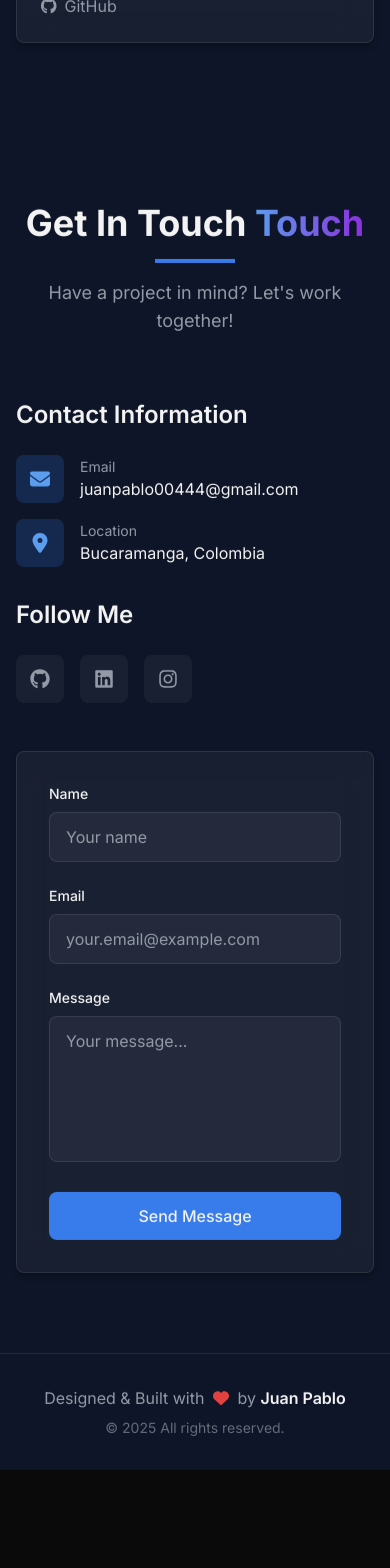
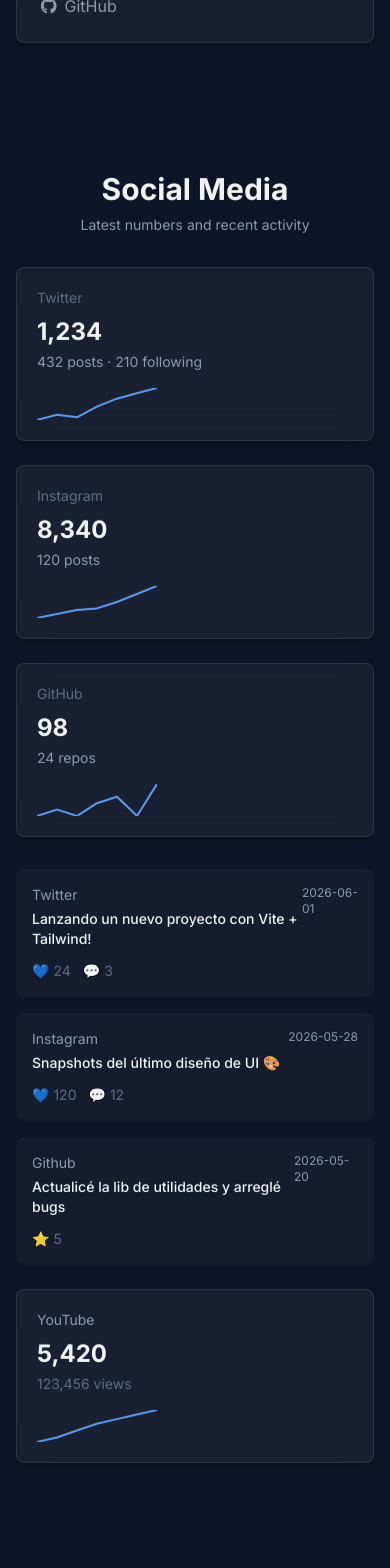
Before and after one commit to juanarz/portfolio-web, a React (Vite) app: page / in a window 390 px wide. Shown: the part 8700-10268 px from the top of the page. Before the commit the page ends 10169 px from the top, so only its background shows below. Built offline with nearby package versions, Linux system fonts and the light colour scheme.

Commit message:
feat: add new social media section

```diff
--- a/src/App.jsx
+++ b/src/App.jsx
@@ -7,6 +7,7 @@
 import Contact from './components/sections/Contact'
 import Footer from './components/layout/Footer'
 import Experience from './components/sections/Experience'
+import SocialStats from './components/ui/SocialStats'
 
 function App() {
   const [isLoading, setIsLoading] = useState(true)
@@ -65,6 +66,7 @@
         <Experience />
         <Skills />
         <Projects />
+  <SocialStats />
         <Contact />
       </main>
       <Footer />
--- /dev/null
+++ b/src/components/ui/SocialStats.jsx
@@ -0,0 +1,145 @@
+import PropTypes from 'prop-types'
+import { socialMock } from '../../data/socialMock'
+
+const Sparkline = ({ points = [] }) => {
+  if (!points || points.length === 0) return null
+  const width = 120
+  const height = 32
+  const max = Math.max(...points)
+  const min = Math.min(...points)
+  const range = max - min || 1
+
+  const path = points
+    .map((v, i) => {
+      const x = (i / (points.length - 1)) * width
+      const y = height - ((v - min) / range) * height
+      return `${i === 0 ? 'M' : 'L'} ${x.toFixed(2)} ${y.toFixed(2)}`
+    })
+    .join(' ')
+
+  return (
+    <svg width={width} height={height} className="block">
+      <path d={path} fill="none" stroke="#60A5FA" strokeWidth="2" strokeLinecap="round" strokeLinejoin="round" />
+    </svg>
+  )
+}
+
+const StatCard = ({ title, value, subtitle, spark }) => (
+  <div className="glass-effect p-5 rounded-lg flex flex-col justify-between">
+    <div>
+      <div className="text-sm text-slate-400 dark:text-slate-500">{title}</div>
+      <div className="mt-2 text-2xl font-bold">{value}</div>
+      {subtitle && <div className="text-sm text-slate-500 dark:text-slate-400 mt-1">{subtitle}</div>}
+    </div>
+    {spark && (
+      <div className="mt-4">
+        <Sparkline points={spark} />
+      </div>
+    )}
+  </div>
+)
+
+const RecentItem = ({ item }) => {
+  return (
+    <div className="p-4 rounded-lg bg-white/5 dark:bg-slate-800/40">
+      <div className="flex justify-between items-start">
+        <div>
+          <div className="text-sm text-slate-400 capitalize">{item.platform}</div>
+          <div className="font-medium mt-1 text-sm">{item.text}</div>
+        </div>
+        <div className="text-xs text-slate-400">{item.date}</div>
+      </div>
+      <div className="mt-3 text-sm text-slate-500">
+        {item.likes !== undefined && <span className="mr-3">💙 {item.likes}</span>}
+        {item.comments !== undefined && <span className="mr-3">💬 {item.comments}</span>}
+        {item.stars !== undefined && <span className="mr-3">⭐ {item.stars}</span>}
+      </div>
+    </div>
+  )
+}
+
+const SocialStats = ({ data = socialMock }) => {
+  const { summary, recent, trends } = data
+
+  return (
+    <section id="social-stats" className="py-12 px-4">
+      <div className="max-w-6xl mx-auto">
+        <div className="text-center mb-8">
+          <h3 className="text-3xl font-bold">Social Media</h3>
+          <p className="text-sm text-slate-500 dark:text-slate-400 mt-2">Latest numbers and recent activity</p>
+        </div>
+
+        <div className="grid grid-cols-1 md:grid-cols-3 gap-6 mb-8">
+          <StatCard
+            title="Twitter"
+            value={summary.twitter.followers.toLocaleString()}
+            subtitle={`${summary.twitter.posts} posts · ${summary.twitter.following} following`}
+            spark={trends.twitter}
+          />
+
+          <StatCard
+            title="Instagram"
+            value={summary.instagram.followers.toLocaleString()}
+            subtitle={`${summary.instagram.posts} posts`}
+            spark={trends.instagram}
+          />
+
+          <StatCard
+            title="GitHub"
+            value={summary.github.followers}
+            subtitle={`${summary.github.repos} repos`}
+            spark={trends.github}
+          />
+        </div>
+
+        <div className="grid md:grid-cols-3 gap-6">
+          <div className="md:col-span-2 space-y-4">
+            {recent.map((r, i) => (
+              <RecentItem key={i} item={r} />
+            ))}
+          </div>
+
+          <div>
+            <div className="glass-effect p-5 rounded-lg">
+              <div className="text-sm text-slate-400">YouTube</div>
+              <div className="mt-2 text-2xl font-bold">{summary.youtube.subscribers.toLocaleString()}</div>
+              <div className="text-sm text-slate-500 mt-1">{summary.youtube.views.toLocaleString()} views</div>
+              <div className="mt-4">
+                <Sparkline points={trends.youtube} />
+              </div>
+            </div>
+          </div>
+        </div>
+      </div>
+    </section>
+  )
+}
+
+SocialStats.propTypes = {
+  data: PropTypes.object,
+}
+
+export default SocialStats
+
+// Prop types for subcomponents
+Sparkline.propTypes = {
+  points: PropTypes.arrayOf(PropTypes.number),
+}
+
+StatCard.propTypes = {
+  title: PropTypes.string,
+  value: PropTypes.oneOfType([PropTypes.string, PropTypes.number, PropTypes.node]).isRequired,
+  subtitle: PropTypes.string,
+  spark: PropTypes.arrayOf(PropTypes.number),
+}
+
+RecentItem.propTypes = {
+  item: PropTypes.shape({
+    platform: PropTypes.string,
+    date: PropTypes.string,
+    text: PropTypes.string,
+    likes: PropTypes.number,
+    comments: PropTypes.number,
+    stars: PropTypes.number,
+  }).isRequired,
+}
--- a/src/data/navigation.js
+++ b/src/data/navigation.js
@@ -5,6 +5,7 @@
     { name: 'Work', href: '#experience' },
     { name: 'Skills', href: '#skills' },
     { name: 'Projects', href: '#projects' },
+    { name: 'Social Media', href: '#social-stats' },
     { name: 'Contact', href: '#contact' },
   ],
   es: [
@@ -13,6 +14,7 @@
     { name: 'Experiencia', href: '#experience' },
     { name: 'Habilidades', href: '#skills' },
     { name: 'Proyectos', href: '#projects' },
+    { name: 'Redes Sociales', href: '#social-stats' },
     { name: 'Contacto', href: '#contact' },
   ],
 }
--- /dev/null
+++ b/src/data/socialMock.js
@@ -0,0 +1,39 @@
+export const socialMock = {
+  summary: {
+    twitter: { handle: '@juan', followers: 1234, following: 210, posts: 432 },
+    github: { handle: 'juanarz', followers: 98, repos: 24 },
+    youtube: { channel: 'juan channel', subscribers: 5420, views: 123456 },
+    instagram: { handle: '@juan_insta', followers: 8340, posts: 120 },
+  },
+  recent: [
+    {
+      platform: 'twitter',
+      date: '2026-06-01',
+      text: 'Lanzando un nuevo proyecto con Vite + Tailwind!',
+      likes: 24,
+      comments: 3,
+    },
+    {
+      platform: 'instagram',
+      date: '2026-05-28',
+      text: 'Snapshots del último diseño de UI 🎨',
+      likes: 120,
+      comments: 12,
+    },
+    {
+      platform: 'github',
+      date: '2026-05-20',
+      text: 'Actualicé la lib de utilidades y arreglé bugs',
+      stars: 5,
+    },
+  ],
+  trends: {
+    // small arrays to render mini sparklines (last 7 days)
+    twitter: [12, 14, 13, 17, 20, 22, 24],
+    instagram: [80, 85, 90, 92, 100, 110, 120],
+    github: [0, 1, 0, 2, 3, 0, 5],
+    youtube: [40, 42, 45, 48, 50, 52, 54],
+  },
+}
+
+export default socialMock
```
